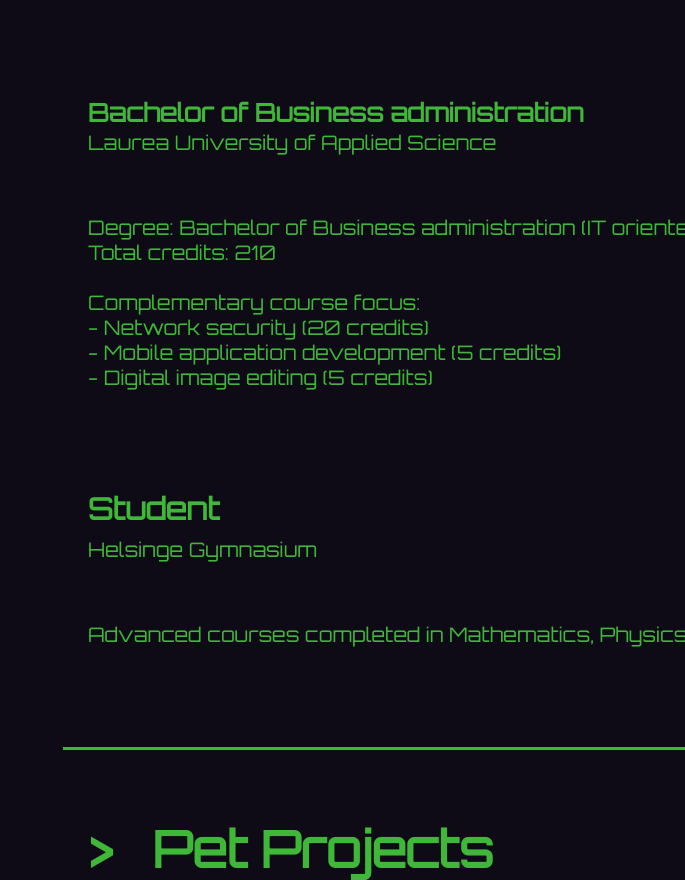
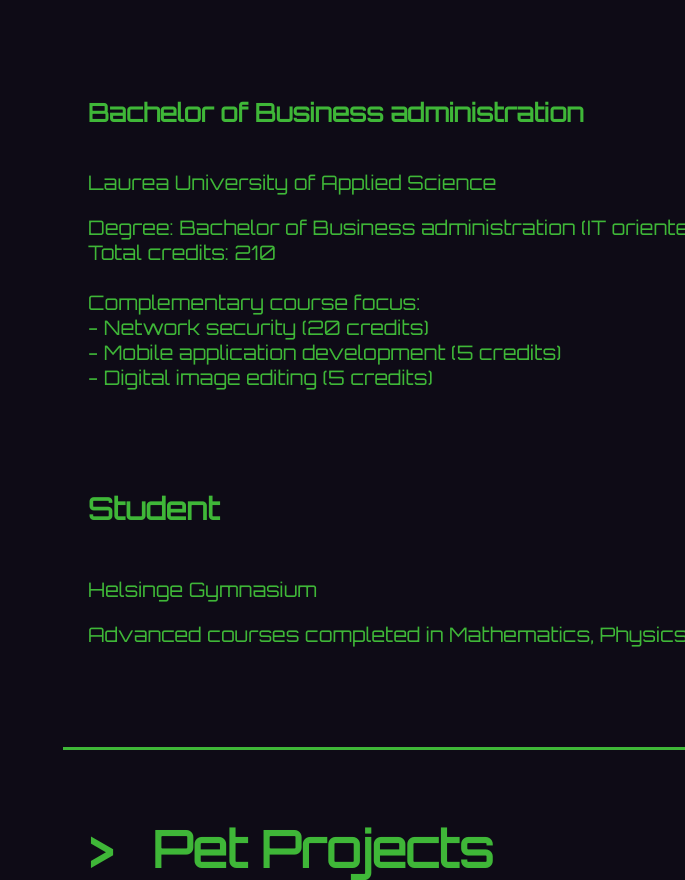
Before and after one commit to wesipls/bash, a plain HTML site: page index.html in a window 1280 px wide. Shown: the part 2387-3267 px from the top of the page, without its empty margins (595-1280 px from the left). Drawn offline with nearby package versions, Linux system fonts and the light colour scheme.

Commit message:
Update stylesheet.css

```diff
--- a/stylesheet.css
+++ b/stylesheet.css
@@ -101,11 +101,6 @@ p {
 	margin-top: 100px;
 }
 
-#titlemaster {
-	margin-top: -40px;
-	padding-bottom: 40px;
-}
-
 #constructionnotice {
 	position: fixed;
 	top: 0;
```
